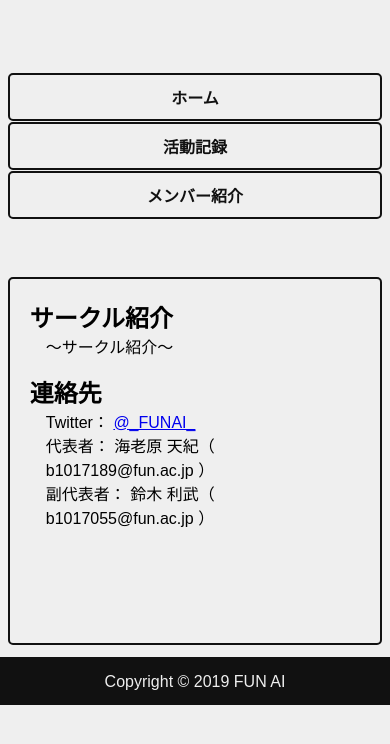
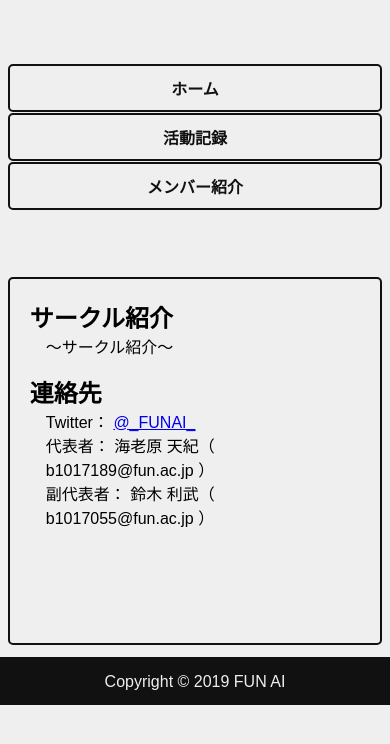
Before and after one commit to FUN-AI/HP, a plain HTML site: page html/index.html in a window 390 px wide. Shown: the part 76-820 px from the top of the page. Drawn offline with Linux system fonts and the light colour scheme.

Commit message:
menu height

```diff
--- a/html/css/grid.css
+++ b/html/css/grid.css
@@ -34,5 +34,6 @@ body {
             "foot foot";
         grid-template-columns: 1fr 0px;
     }
+    .menu {height: 150px;}
     .content {min-height: auto;}
 }
```
Also changed, not shown: io memo.txt (added).
